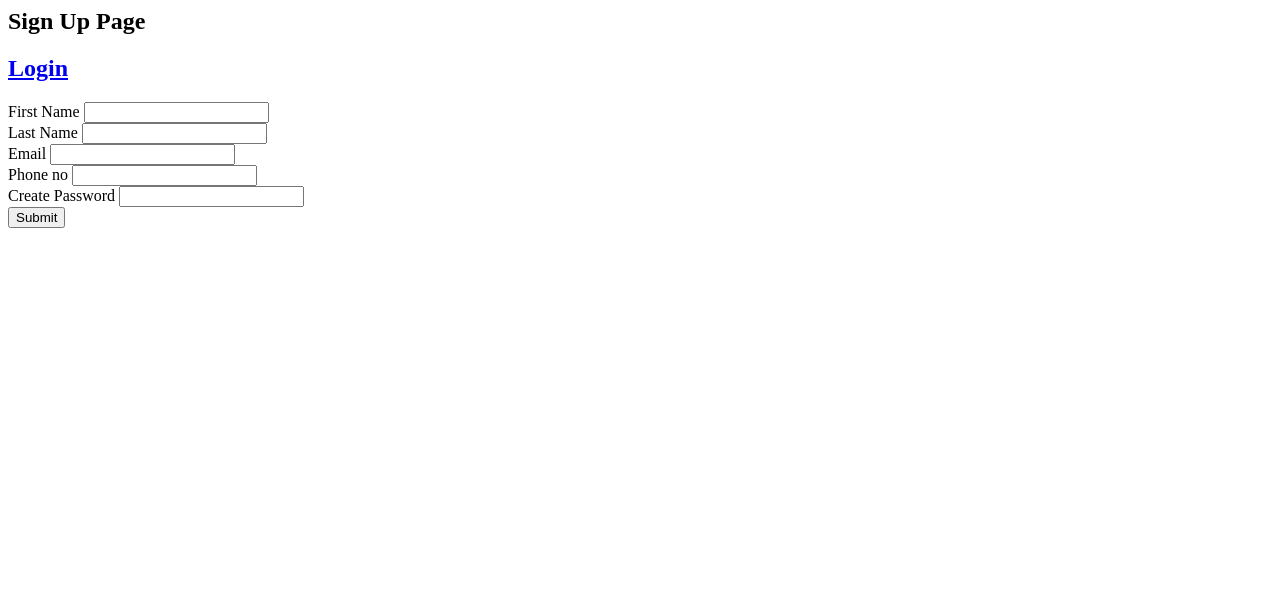
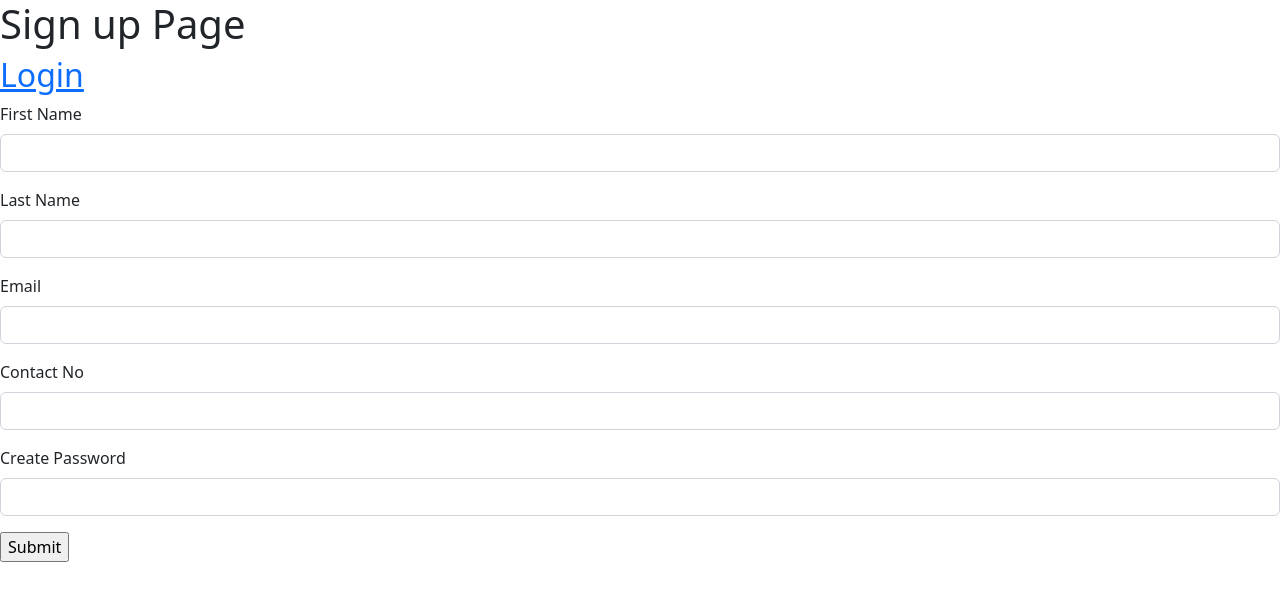
Before and after one commit to heysaty/bank_management_system, a Flask app: page / in a window 1280 px wide. Shown: the top 601 px of the page. Run offline with Flask 2, Linux system fonts and the light colour scheme; some libraries are stand-ins or nearby versions.

Commit message:
improved the fronted

```diff
--- a/app.py
+++ b/app.py
@@ -28,7 +28,7 @@ def index():
         first_name = userDetails['first_name']
         last_name = userDetails['last_name']
         email = userDetails['email']
-        phone_no = userDetails['phone_no']
+        phone_no = userDetails['contact_no']
         password=userDetails['password']
         password = bcrypt.generate_password_hash(password)
 
--- a/templates/index.html
+++ b/templates/index.html
@@ -1,17 +1,81 @@
-<form method="POST" action ="" >
-    <h2>Sign Up Page </h2>
+<!doctype html>
+<html lang="en">
+  <head>
+    <meta charset="utf-8">
+    <meta name="viewport" content="width=device-width, initial-scale=1">
+    <title>Bootstrap demo</title>
+    <link href="https://cdn.jsdelivr.net/npm/bootstrap@5.2.2/dist/css/bootstrap.min.css" rel="stylesheet" integrity="sha384-Zenh87qX5JnK2Jl0vWa8Ck2rdkQ2Bzep5IDxbcnCeuOxjzrPF/et3URy9Bv1WTRi" crossorigin="anonymous">
+  </head>
+  <body>
+    <h1>Sign up Page</h1>
     <a href="login"><h2>Login</h2></a>
 
+    <form method="POST" action ="">
 
-    First Name <input type="text" name="first_name" required />
-    <br>
-    Last Name <input type="text" name="last_name" required />
-    <br>
-    Email <input type="email" name="email" required />
-    <br>
-    Phone no  <input type="number" name="phone_no" required />
-    <br>
-    Create Password  <input type="password" name="password" required >
-    <br>
-    <input type="submit">
+  <div class="mb-3">
+    <label  class="form-label">First Name</label>
+    <input type="text" class="form-control"   name="first_name">
+
+  </div>
+
+      <div class="mb-3">
+    <label  class="form-label">Last Name</label>
+    <input type="text" class="form-control" name="last_name">
+
+  </div>
+
+
+    <div class="mb-3">
+    <label  class="form-label">Email</label>
+    <input type="email" class="form-control"   name="email">
+
+  </div>
+
+   <div class="mb-3">
+    <label  class="form-label">Contact No</label>
+    <input type="number" class="form-control"   name="contact_no">
+
+  </div>
+
+  <div class="mb-3">
+    <label  class="form-label">Create Password</label>
+    <input type="password" class="form-control"   name="password">
+
+  </div>
+
+
+
+
+<!--  <button type="submit" class="btn btn-primary">Submit</button>-->
+      <input type="submit">
 </form>
+    <script src="https://cdn.jsdelivr.net/npm/bootstrap@5.2.2/dist/js/bootstrap.bundle.min.js" integrity="sha384-OERcA2EqjJCMA+/3y+gxIOqMEjwtxJY7qPCqsdltbNJuaOe923+mo//f6V8Qbsw3" crossorigin="anonymous"></script>
+  </body>
+</html>
+
+
+
+
+
+
+
+
+
+
+<!--<form method="POST" action ="" >-->
+<!--    <h2>Sign Up Page </h2>-->
+<!--    <a href="login"><h2>Login</h2></a>-->
+
+
+<!--    First Name <input type="text" name="first_name" required />-->
+<!--    <br>-->
+<!--    Last Name <input type="text" name="last_name" required />-->
+<!--    <br>-->
+<!--    Email <input type="email" name="email" required />-->
+<!--    <br>-->
+<!--    Phone no  <input type="number" name="phone_no" required />-->
+<!--    <br>-->
+<!--    Create Password  <input type="password" name="password" required >-->
+<!--    <br>-->
+<!--    <input type="submit">-->
+<!--</form>-->
```
Also changed, not shown: templates/login.html (+37 -7 lines).
